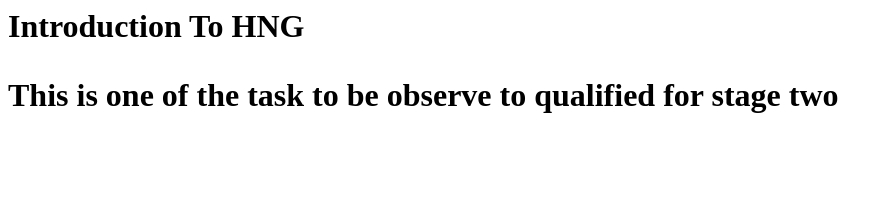
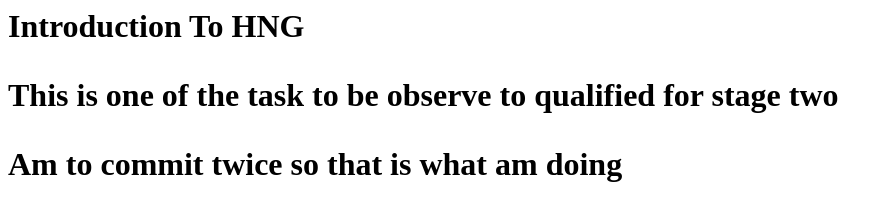
Before and after one commit to AmujoDotun/HNG-Internship-5, a plain HTML site: page index.html in a window 1280 px wide. Shown: the whole page, without its empty margins (0-893 px from the left). Drawn offline with Linux system fonts and the light colour scheme.

Commit message:
Added another paragraph

```diff
--- a/index.html
+++ b/index.html
@@ -5,5 +5,6 @@
   <body>
     <h1 style="align:center">Introduction To HNG<h1>
     <p>This is one of the task to be observe to qualified for stage two</p>
+    <p>Am to commit twice so that is what am doing</p>
   </body>
 </html>
```
